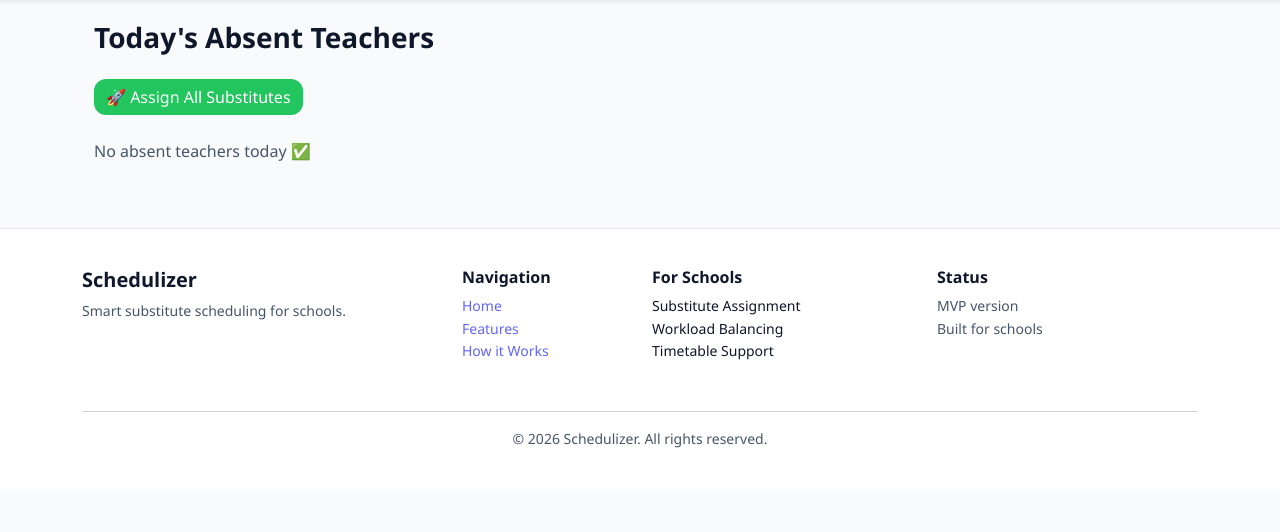
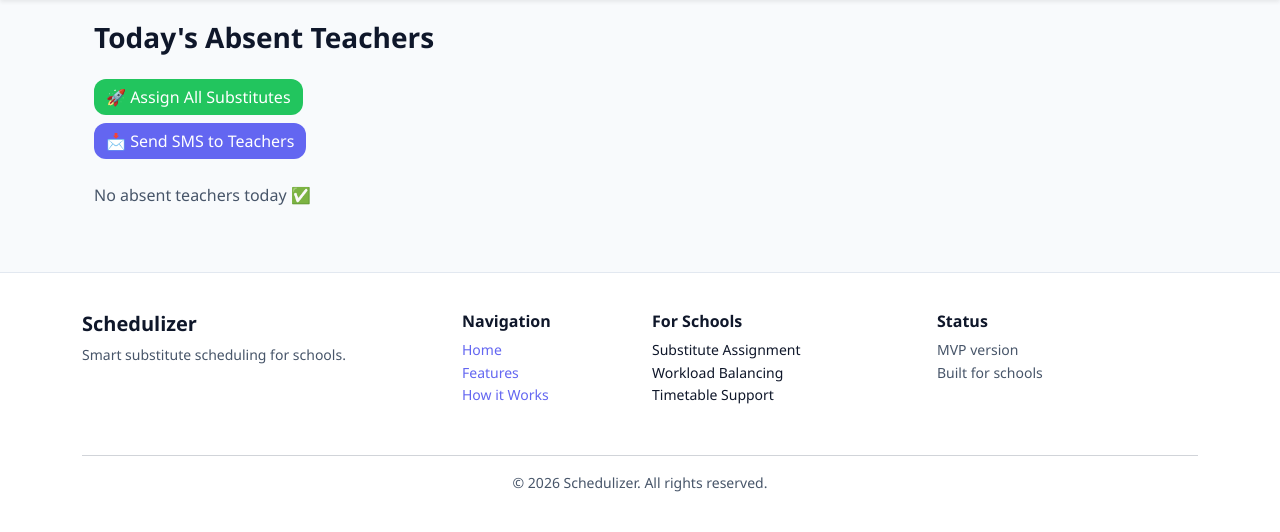
Before and after one commit to Muhammad-Hamza-code/Schedulizer, a Flask app: page /absent_today in a window 1280 px wide. Shown: the part 59-591 px from the top of the page. Run offline with Flask 3, Linux system fonts and the light colour scheme; the visitor is signed in with stand-in values (Sample User, id 1); data that the repository does not hold is empty; some libraries are stand-ins or nearby versions.

Commit message:
messages feature

```diff
--- a/app.py
+++ b/app.py
@@ -567,6 +567,42 @@ def absent_today():
         absentees=absentees,
         results=results
     )
+@app.route("/send_notifications")
+@login_required
+def send_notifications():
+    today = date.today()
+
+    substitutions = Substitution.query.filter_by(
+        user_id=current_user.id,
+        date=today
+    ).all()
+
+    sent = 0
+
+    for sub in substitutions:
+        # find teacher using name
+        teacher = Teacher.query.filter_by(
+            name=sub.substitute_teacher,
+            user_id=current_user.id
+        ).first()
+
+        if teacher and teacher.mobile_number:
+            message = f"""
+Hello {teacher.name},
+You have been assigned a substitute class.
+
+Class: {sub.class_name}
+Period: {sub.period}
+Date: {sub.date}
+"""
+
+            # 👉 FOR NOW (TEST ONLY)
+            print(f"SMS to {teacher.mobile_number}: {message}")
+
+            sent += 1
+
+    flash(f"✅ Messages prepared for {sent} teachers (check terminal)", "success")
+    return redirect(url_for("absent_today"))
 
 @app.route("/undo_absent/<int:teacher_id>")
 @login_required
--- a/templates/absent_today.html
+++ b/templates/absent_today.html
@@ -9,6 +9,11 @@
     <form action="{{ url_for('assign_substitute') }}" method="get" onsubmit="return handleAssign()">
         <button id="assignBtn" class="btn btn-success">
             🚀 Assign All Substitutes
+        </button>
+    </form>
+    <form action="{{ url_for('send_notifications') }}" method="get" class="mt-2">
+        <button class="btn btn-primary">
+            📩 Send SMS to Teachers
         </button>
     </form>
 
```
